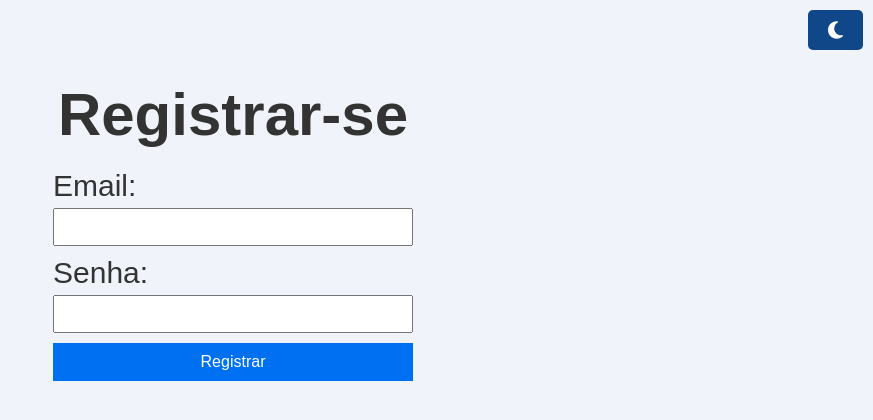
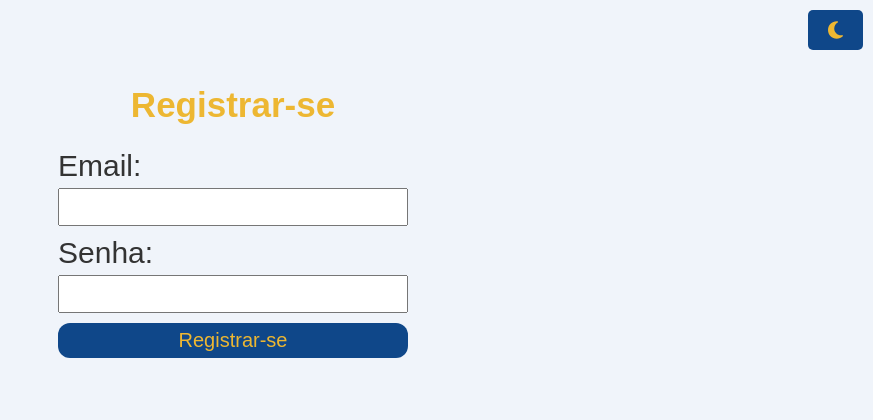
Before and after one commit to FihCapua/o-protetor, a Next.js app: page /register in a window 1280 px wide. Shown: the top 420 px of the page, without its empty margins (407-1280 px from the left). Built offline with nearby package versions, Linux system fonts and the light colour scheme; no server answers.

Commit message:
refactor: adjustments style home, refactor and login page

```diff
--- a/src/app/login/page.tsx
+++ b/src/app/login/page.tsx
@@ -5,7 +5,8 @@ import { redirect } from 'next/navigation'
 import { signInWithEmailAndPassword } from 'firebase/auth'
 import { auth } from "../firebase/firebaseConfig"
 import { useAuth } from '@/providers/AuthProvider'
-import { Button, Container, ErrorMessage, Form, Input, Label, SuccessMessage, Title } from './style'
+import { Container, ErrorMessage, Form, Input, Label, SuccessMessage, Title } from './style'
+import { ButtonComponent } from '@/components/Button'
 
 const Login = () => {
     const [email, setEmail] = useState('')
@@ -57,7 +58,7 @@ const Login = () => {
           />
           {error && <ErrorMessage>{error}</ErrorMessage>}
           {message && <SuccessMessage>{message}</SuccessMessage>}
-          <Button type="submit">Entrar</Button>
+          <ButtonComponent size='small' variant='secondary' fullWidth>Entrar</ButtonComponent>
         </Form>
       </Container>
     )
--- a/src/app/page.tsx
+++ b/src/app/page.tsx
@@ -20,13 +20,13 @@ export default function Home() {
       </div>
 
       <LinkComponent>
-        <ButtonComponent size='small' variant='secondary'>
+        <ButtonComponent size='small' variant='secondary' fullWidth>
           <Link href={'/login'}>Login</Link>
         </ButtonComponent>
 
         <TextComponent as="span">Ainda não possui cadastro?</TextComponent>
-        <ButtonComponent size='small' variant='secondary'>
-          <Link href={'/register'}>Registrar-se</Link>
+        <ButtonComponent size='small' variant='secondary' fullWidth>
+          <Link href={'/register'}>Registre-se</Link>
         </ButtonComponent>
       </LinkComponent>
     </Container>
--- a/src/app/register/page.tsx
+++ b/src/app/register/page.tsx
@@ -3,7 +3,9 @@
 import { useState } from "react";
 import { createUserWithEmailAndPassword } from "firebase/auth";
 import { auth } from "../firebase/firebaseConfig"
-import { Button, Container, ErrorMessage, Form, Input, Label, SuccessMessage, Title } from "./style";
+import { TitleComponent } from "@/components/Typography";
+import { Container, ErrorMessage, Form, Input, Label, SuccessMessage } from "./style";
+import { ButtonComponent } from "@/components/Button";
 
 const AuthClient = () => {
     const [email, setEmail] = useState("");
@@ -29,7 +31,7 @@ const AuthClient = () => {
 
     return (
       <Container>
-      <Title>Registrar-se</Title>
+      <TitleComponent as="h1">Registrar-se</TitleComponent>
       <Form onSubmit={handleAuthRegister}>
         <Label htmlFor="email">Email:</Label>
         <Input
@@ -49,7 +51,7 @@ const AuthClient = () => {
         />
         {error && <ErrorMessage>{error}</ErrorMessage>}
         {message && <SuccessMessage>{message}</SuccessMessage>}
-        <Button type="submit">Registrar</Button>
+        <ButtonComponent fullWidth size="small">Registrar-se</ButtonComponent>
       </Form>
     </Container>
       );
--- a/src/app/register/style.ts
+++ b/src/app/register/style.ts
@@ -3,12 +3,7 @@ import styled from "styled-components";
 export const Container = styled.div`
   max-width: 400px;
   margin: 0 auto;
-  padding: 20px;
-`;
-
-export const Title = styled.h1`
-  text-align: center;
-  margin-bottom: 20px;
+  padding: 25px;
 `;
 
 export const Form = styled.form`
@@ -25,19 +20,6 @@ export const Input = styled.input`
   margin-bottom: 10px;
   width: 100%;
   font-size: 16px;
-`;
-
-export const Button = styled.button`
-  padding: 10px 15px;
-  background-color: #0070f3;
-  color: white;
-  border: none;
-  cursor: pointer;
-  font-size: 16px;
-
-  &:hover {
-    background-color: #005bb5;
-  }
 `;
 
 export const ErrorMessage = styled.div`
--- a/src/components/Button/style.ts
+++ b/src/components/Button/style.ts
@@ -5,10 +5,7 @@ export const Button = styled.button<ButtonProps>`
   display: flex;
   align-items: center;
   justify-content: center;
-  background-color: ${({ variant, theme }) =>
-    variant === 'secondary'
-        ? theme.colors.highlightText
-        : theme.colors.buttonBackground};
+  background-color: ${({ theme }) => theme.colors.buttonBackground};
   color: ${({ theme }) => theme.colors.buttonText};
   padding: ${({ size, theme }) => {
     switch (size) {
@@ -35,4 +32,5 @@ export const Button = styled.button<ButtonProps>`
   cursor: pointer;
   width: ${({ fullWidth }) => (fullWidth ? '100%' : '180px')};
   height: 35px;
+  margin-bottom: ${({ theme }) => theme.spacing.medium};
 `;
--- a/src/components/Typography/style.ts
+++ b/src/components/Typography/style.ts
@@ -23,7 +23,7 @@ export const Title = styled.h1<TitleProps>`
   text-align: center;
   font-weight: bold;
   color: ${({ theme }) => theme.colors.highlightText};
-  margin: 0;
+  margin: 0 0 ${({ theme }) => theme.spacing.medium} 0;
   padding: 0;
 `;
 
--- a/src/styles/theme.ts
+++ b/src/styles/theme.ts
@@ -4,7 +4,7 @@ export const lightTheme = {
     primaryText: '#333333',
     highlightText: '#EDB732',
     buttonBackground: '#0f4789',
-    buttonText: '#ffffff',
+    buttonText: '#EDB732',
   },
   fonts: {
     body: 'Arial, sans-serif',
@@ -13,7 +13,7 @@ export const lightTheme = {
   fontSizes: {
     small: '1rem', // 16px, tamanho acessível mínimo
     medium: '1.5rem', // 24px, tamanho padrão para leitura confortável
-    large: '2rem', // 32px, tamanho grande para títulos
+    large: '1.75rem', // 28px, tamanho grande para títulos
   },
   spacing: {
     small: '12px',
@@ -28,8 +28,8 @@ export const darkTheme = {
     background: '#01294F',
     primaryText: '#FFFFFF',
     highlightText: '#EDB732',
-    buttonBackground: '#01294F',
-    buttonText: '#EDB732',
+    buttonBackground: '#EDB732',
+    buttonText: '#01294F',
   },
   fonts: {
     body: 'Arial, sans-serif',
@@ -38,7 +38,7 @@ export const darkTheme = {
   fontSizes: {
     small: '1rem', // 16px, tamanho mínimo para acessibilidade
     medium: '1.5rem', // 24px, para leitura
-    large: '2rem', // 32px, títulos grandes
+    large: '1.75rem', // 28px, títulos grandes
   },
   spacing: {
     small: '12px',
```
Also changed, not shown: src/app/login/style.ts (+1 -14 lines), src/app/style.ts (+6 -2 lines).
